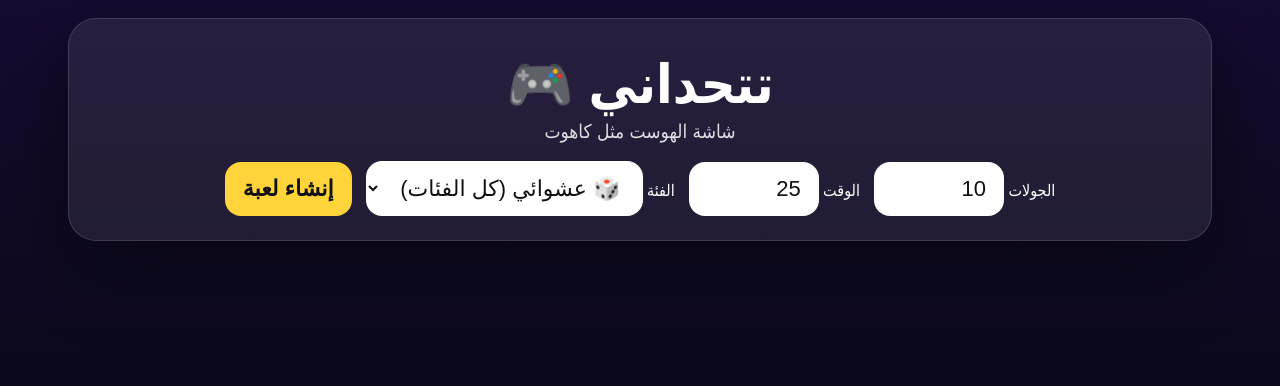
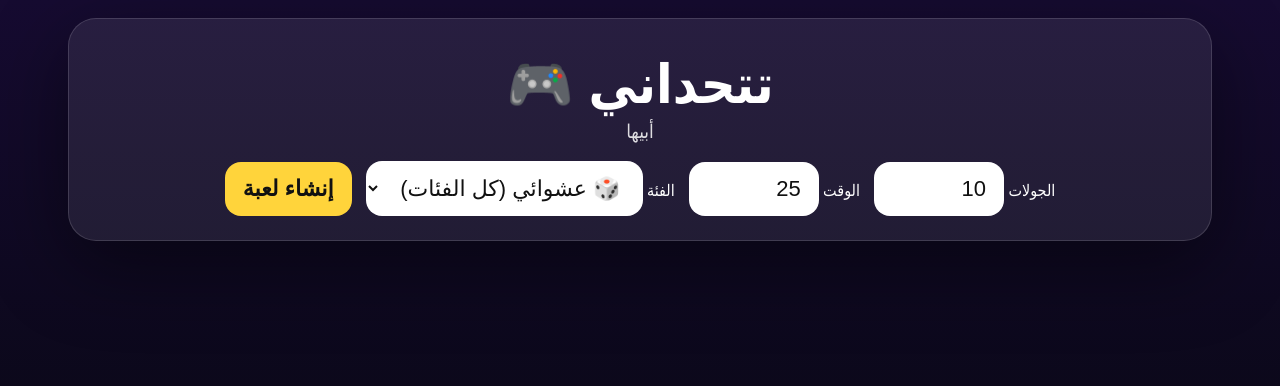
Before and after one commit to problems1975-makerabieha-cards/abieha-cards, a Flask app: page /tatahadani-host in a window 1280 px wide. Shown: the top 386 px of the page. Run offline with Flask 3, Linux system fonts and the light colour scheme; the visitor is signed in with stand-in values (Sample User, id 1); some libraries are stand-ins or nearby versions.

Commit message:
Update tatahadani_host.html

```diff
--- a/templates/tatahadani_host.html
+++ b/templates/tatahadani_host.html
@@ -13,7 +13,7 @@
 <div class="wrap">
   <div class="panel">
     <h1>تتحداني 🎮</h1>
-    <div class="sub">شاشة الهوست مثل كاهوت</div>
+    <div class="sub">أبيها</div>
 
     <div id="setup" class="setup">
       <label>الجولات <input id="roundLimit" type="number" value="10" min="1" max="50"></label>
```
